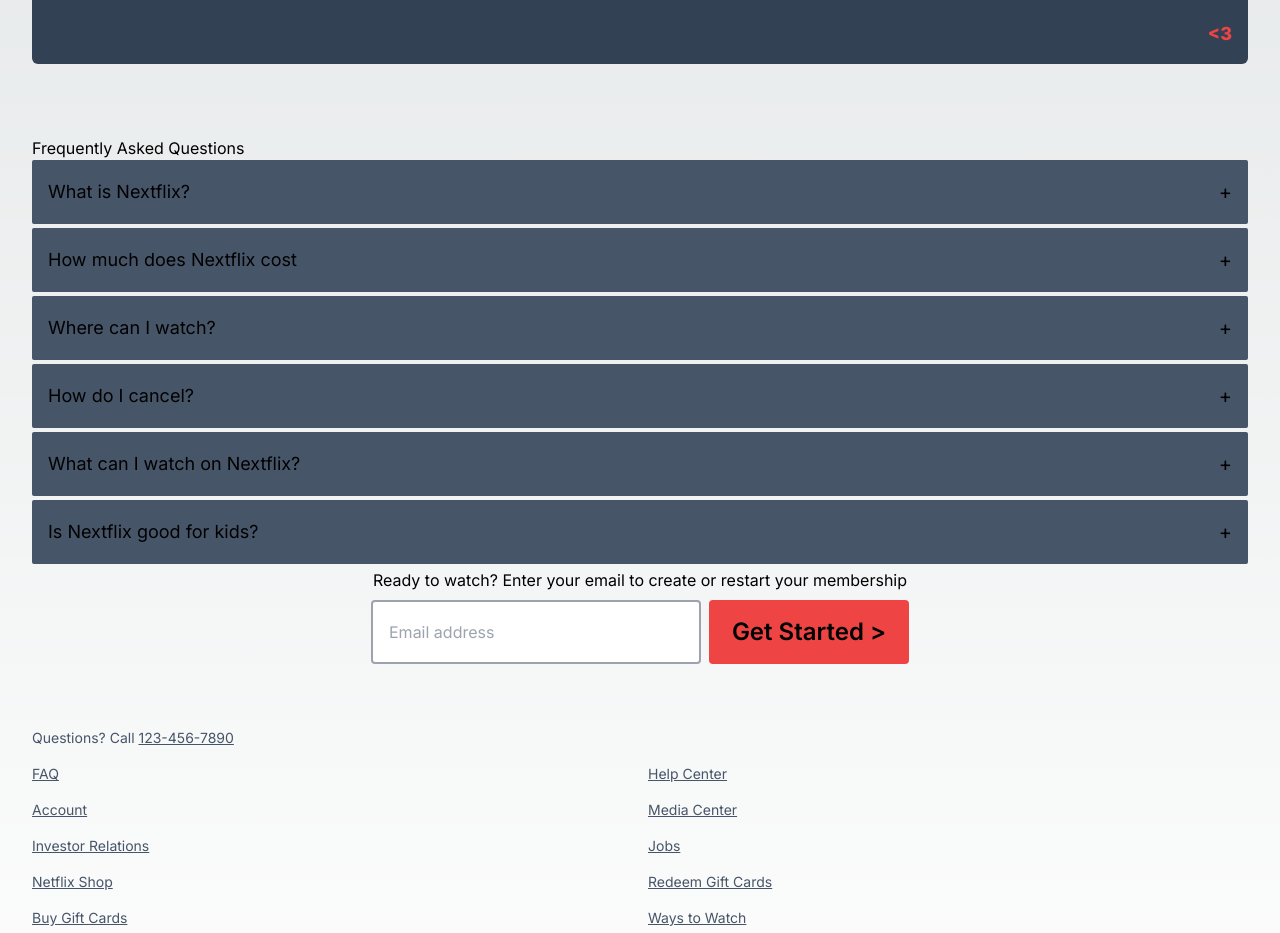
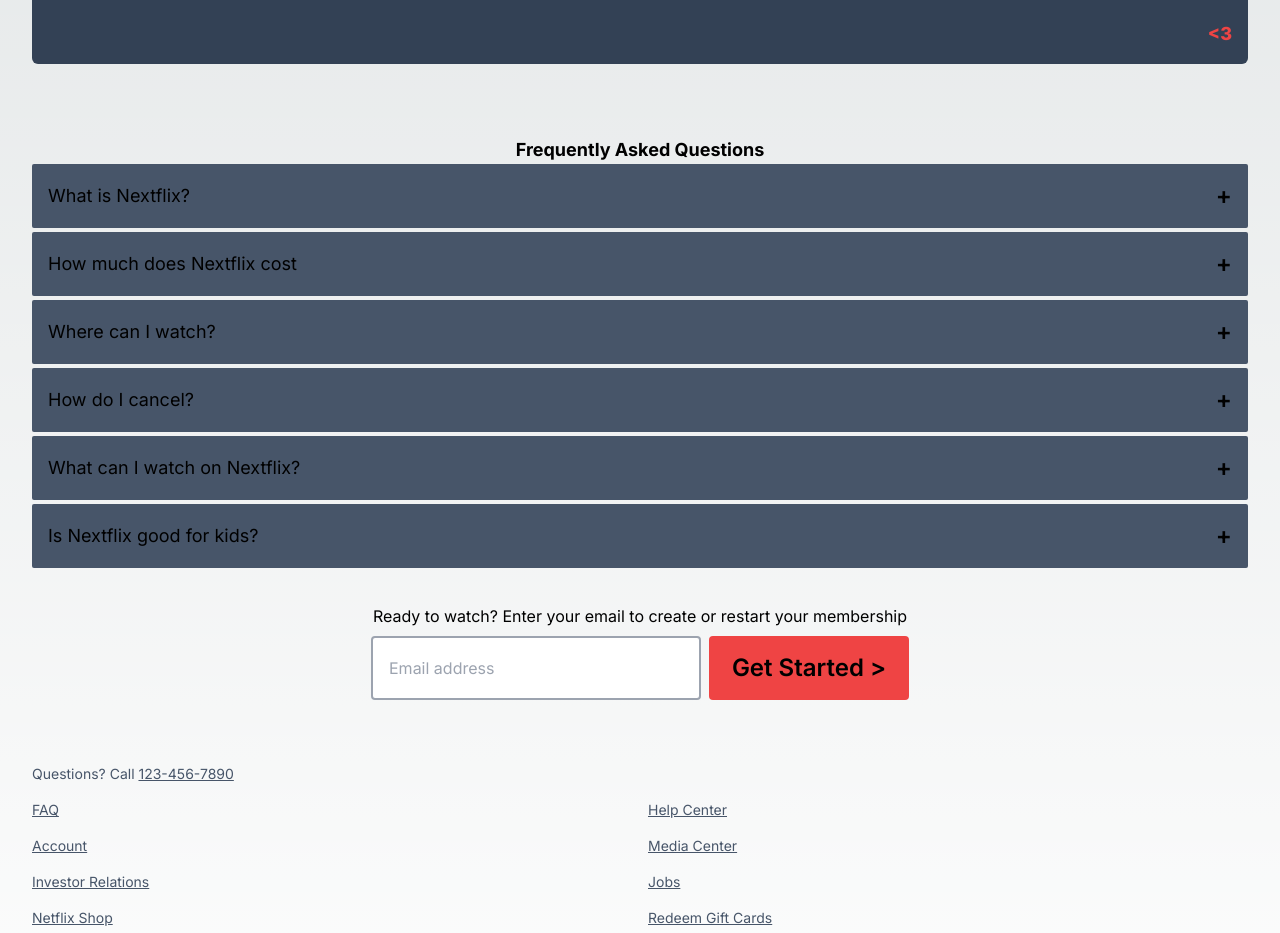
Before and after one commit to gtstarnes/nextflix, a Next.js app: page / in a window 1280 px wide. Shown: the part 940-1873 px from the top of the page. Built offline with nearby package versions, Linux system fonts and the light colour scheme.

Commit message:
added alignment and sizing styles

```diff
--- a/app/components/FAQS/Faqs.tsx
+++ b/app/components/FAQS/Faqs.tsx
@@ -26,8 +26,8 @@
   }
   return (
     <HomeCard>
-      <h2>Frequently Asked Questions</h2>
-      <div>
+      <h2 className="font-bold text-lg flex justify-center">Frequently Asked Questions</h2>
+      <div className="mb-8">
         {faqs.map(faq => {
           return (
             <div key={faq.id} className="w-full">
@@ -35,7 +35,7 @@
                 className="w-full h-16 bg-slate-600 hover:bg-slate-500 rounded-sm flex justify-between items-center p-4 text-lg"
                 onClick={() => changeActivePanel(faq.id)}>
                   {faq.question}
-                  <span className="text-xl">{togglePanel(faq.id)}</span>
+                  <span className="text-[1.5rem] font-semibold">{togglePanel(faq.id)}</span>
               </button>
               <div>
                 <p className={activePanel === faq.id ?
```
